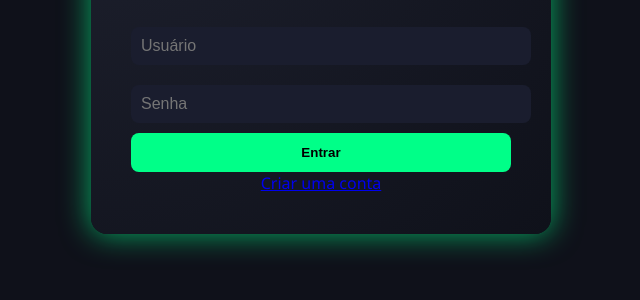
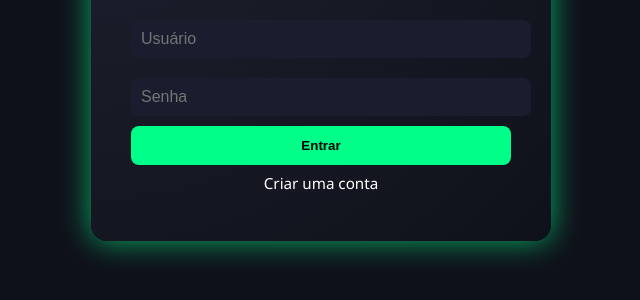
Before and after one commit to JhonKleb/html_css_js, a plain HTML site: page login.html in a window 1280 px wide. Shown: the part 382-682 px from the top of the page, without its empty margins (319-959 px from the left). Drawn offline with Linux system fonts and the light colour scheme.

Commit message:
Update style.css

```diff
--- a/css/style.css
+++ b/css/style.css
@@ -61,3 +61,25 @@ form button {
 form button:hover {
   background-color: #00cc6a;
 }
+ .create-account-btn {
+  display: inline-block;
+  padding: 8px 20px;
+  border-radius: 6px;
+  background: transparent;     /* SEM FUNDO */
+  color: #fff;
+  font-size: 0.95rem;
+  text-decoration: none;
+  transition: 0.25s ease;
+}
+
+/* Ao passar o mouse */
+.create-account-btn:hover {
+  animation: hoverColorShiftBorder 0.4s forwards ease-out;
+  transform: scale(1.05);
+}
+
+/* Ao clicar */
+.create-account-btn:active {
+  animation: clickFlashBorder 0.15s forwards ease-out;
+  transform: scale(0.95);
+}
```
